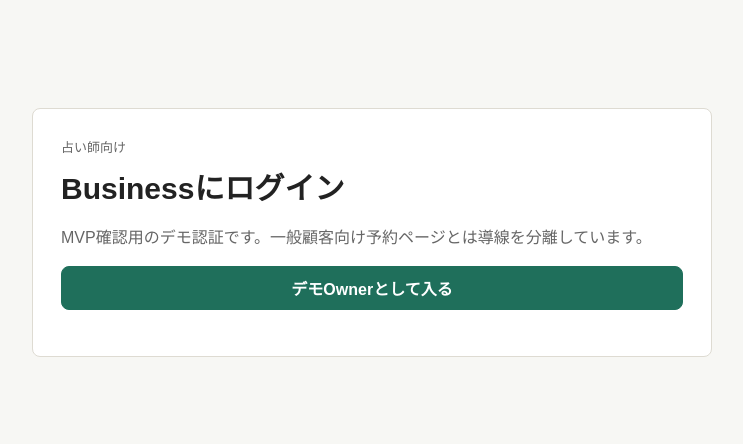
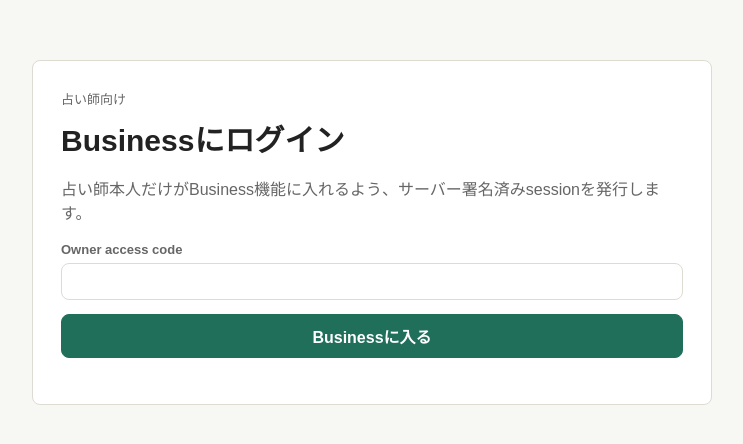
Before and after one commit to karukimori-wq/Growth-Engine, a Next.js app: page /app/sign-in in a window 1280 px wide. Shown: the part 168-612 px from the top of the page, without its empty margins (268-1011 px from the left). Built offline with nearby package versions, Linux system fonts and the light colour scheme.

Commit message:
Update sign in screen for owner access code

```diff
--- a/src/app/app/sign-in/page.tsx
+++ b/src/app/app/sign-in/page.tsx
@@ -1,5 +1,5 @@
 type Props = {
-  searchParams: Promise<{ next?: string }>;
+  searchParams: Promise<{ next?: string; error?: string }>;
 };
 
 export default async function SignInPage({ searchParams }: Props) {
@@ -7,6 +7,7 @@ export default async function SignInPage({ searchParams }: Props) {
   const nextPath = params.next?.startsWith("/app/business")
     ? params.next
     : "/app/business";
+  const hasError = params.error === "invalid_access_code";
 
   return (
     <main className="public-page">
@@ -14,11 +15,18 @@ export default async function SignInPage({ searchParams }: Props) {
         <p className="eyebrow">占い師向け</p>
         <h1 className="page-title">Businessにログイン</h1>
         <p className="muted">
-          MVP確認用のデモ認証です。一般顧客向け予約ページとは導線を分離しています。
+          占い師本人だけがBusiness機能に入れるよう、サーバー署名済みsessionを発行します。
         </p>
-        <form action="/api/auth/demo-sign-in" method="post" className="form-stack">
+        <form action="/api/auth/sign-in" method="post" className="form-stack">
           <input type="hidden" name="next" value={nextPath} />
-          <button className="button" type="submit">デモOwnerとして入る</button>
+          <label className="field-label">
+            Owner access code
+            <input name="accessCode" type="password" required />
+          </label>
+          {hasError ? (
+            <p className="muted">access codeが一致しません。</p>
+          ) : null}
+          <button className="button" type="submit">Businessに入る</button>
         </form>
       </section>
     </main>
```
